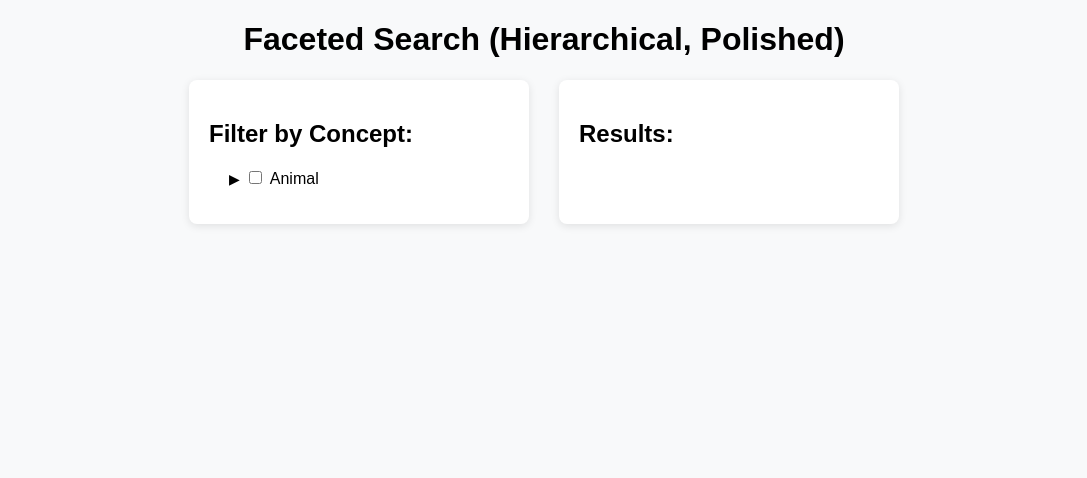
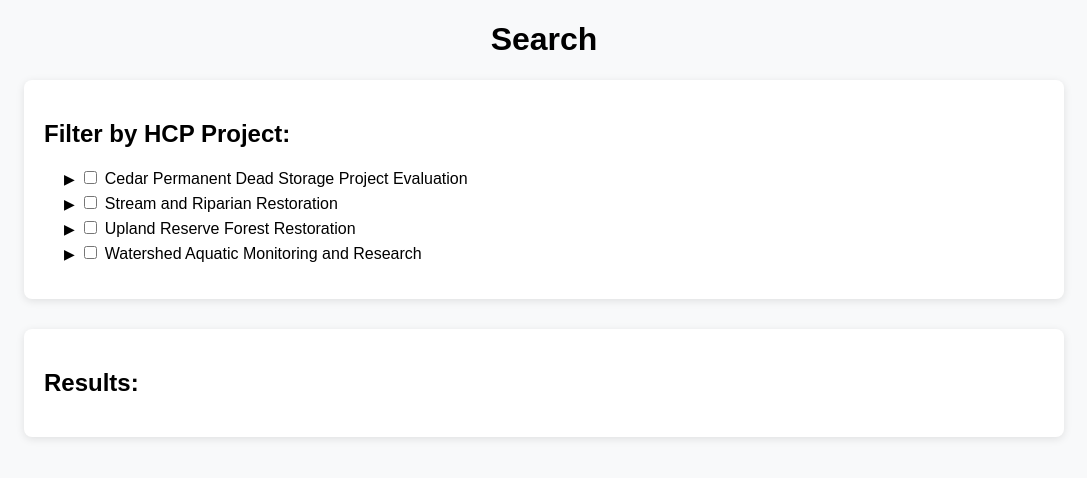
Before and after one commit to clnsmth/facet, a plain HTML site: page index.html in a window 1280 px wide. Shown: the whole page, without its empty margins (96-1183 px from the left). Drawn offline with Linux system fonts and the light colour scheme.

Commit message:
Filter by HCP Project vocabulary

```diff
--- a/app.js
+++ b/app.js
@@ -1,20 +1,3 @@
-const vocabulary = {
-  "concepts": [
-    { "id": "1", "label": "Animal", "narrower": ["2", "3"] },
-    { "id": "2", "label": "Mammal", "narrower": ["4"] },
-    { "id": "3", "label": "Bird", "narrower": [] },
-    { "id": "4", "label": "Dog", "narrower": [] }
-  ]
-};
-
-const data = {
-  "records": [
-    { "id": "a1", "title": "Golden Retriever", "concepts": ["4"] },
-    { "id": "a2", "title": "Bald Eagle", "concepts": ["3"] },
-    { "id": "a3", "title": "Elephant", "concepts": ["2"] }
-  ]
-};
-
 const conceptMap = {};
 vocabulary.concepts.forEach(c => {
   conceptMap[c.id] = c;
@@ -85,6 +68,14 @@ function filterRecords(selectedConcepts) {
   );
 }
 
+const data = {
+  "records": [
+    { "id": "a1", "title": "Golden Retriever", "concepts": ["http://example.org/concept/dog"] },
+    { "id": "a2", "title": "Bald Eagle", "concepts": ["http://example.org/concept/bird"] },
+    { "id": "a3", "title": "Elephant", "concepts": ["http://example.org/concept/mammal"] }
+  ]
+};
+
 function updateResults() {
   const selected = Array.from(document.querySelectorAll('#concept-form input[type="checkbox"]:checked'))
                          .map(cb => cb.value);
--- a/index.html
+++ b/index.html
@@ -7,13 +7,13 @@
 </head>
 <body>
 
-<h1>Faceted Search (Hierarchical, Polished)</h1>
+<h1>Search</h1>
 
-<div class="container">
+<div class="container-vertical">
 
   <!-- Filters Section -->
   <div id="filters" class="panel">
-    <h2>Filter by Concept:</h2>
+    <h2>Filter by HCP Project:</h2>
     <form id="concept-form">
       <!-- Concept Tree will be inserted here -->
     </form>
@@ -29,6 +29,7 @@
 
 </div>
 
+<script src="vocabulary.js"></script>
 <script src="app.js"></script>
 </body>
 </html>
--- a/style.css
+++ b/style.css
@@ -8,18 +8,20 @@ h1 {
   text-align: center;
 }
 
-.container {
+.container-vertical {
   display: flex;
+  flex-direction: column;
+  align-items: center;
   gap: 30px;
-  justify-content: center;
-  flex-wrap: wrap;
+  max-width: 1000px;
+  margin: auto;
 }
 
 .panel {
   background: #ffffff;
   padding: 20px;
   border-radius: 8px;
-  width: 300px;
+  width: 100%;
   box-shadow: 0 2px 8px rgba(0,0,0,0.1);
 }
 
--- /dev/null
+++ b/vocabulary.js
@@ -0,0 +1,286 @@
+const vocabulary = {
+  "concepts": [
+    {
+      "id": "http://example.org/cedar-permanent-dead-storage-project-evaluation",
+      "label": "Cedar Permanent Dead Storage Project Evaluation",
+      "narrower": [
+        "http://example.org/bull-trout-spawning-impedence-delta-modeling",
+        "http://example.org/bull-trout-spawning-impedence-passage-plan",
+        "http://example.org/common-loon-nesting-habitat-monitoring",
+        "http://example.org/delta-plant-community-monitoring",
+        "http://example.org/pygmy-whitefish-and-rainbow-trout-studies"
+      ]
+    },
+    {
+      "id": "http://example.org/bull-trout-spawning-impedence-delta-modeling",
+      "label": "Bull Trout Spawning Impedence (delta modeling)",
+      "narrower": []
+    },
+    {
+      "id": "http://example.org/bull-trout-spawning-impedence-passage-plan",
+      "label": "Bull Trout Spawning Impedence (passage plan)",
+      "narrower": []
+    },
+    {
+      "id": "http://example.org/common-loon-nesting-habitat-monitoring",
+      "label": "Common Loon Nesting Habitat Monitoring",
+      "narrower": []
+    },
+    {
+      "id": "http://example.org/delta-plant-community-monitoring",
+      "label": "Delta Plant Community Monitoring",
+      "narrower": []
+    },
+    {
+      "id": "http://example.org/pygmy-whitefish-and-rainbow-trout-studies",
+      "label": "Pygmy Whitefish and Rainbow Trout Studies",
+      "narrower": []
+    },
+    {
+      "id": "http://example.org/stream-and-riparian-restoration",
+      "label": "Stream and Riparian Restoration",
+      "narrower": [
+        "http://example.org/bank-revegetation",
+        "http://example.org/bank-stabilization",
+        "http://example.org/large-woody-debris-replacement-in-streams",
+        "http://example.org/riparian-conifer-underplanting",
+        "http://example.org/riparian-restoration-2"
+      ]
+    },
+    {
+      "id": "http://example.org/bank-revegetation",
+      "label": "Bank Revegetation",
+      "narrower": []
+    },
+    {
+      "id": "http://example.org/bank-stabilization",
+      "label": "Bank Stabilization",
+      "narrower": []
+    },
+    {
+      "id": "http://example.org/large-woody-debris-replacement-in-streams",
+      "label": "Large Woody Debris Replacement in Streams",
+      "narrower": []
+    },
+    {
+      "id": "http://example.org/riparian-conifer-underplanting",
+      "label": "Riparian Conifer Underplanting",
+      "narrower": []
+    },
+    {
+      "id": "http://example.org/riparian-restoration-2",
+      "label": "Riparian Restoration",
+      "narrower": []
+    },
+    {
+      "id": "http://example.org/upland-reserve-forest-restoration",
+      "label": "Upland Reserve Forest Restoration",
+      "narrower": [
+        "http://example.org/upland-forest-planting",
+        "http://example.org/upland-forest-thinning",
+        "http://example.org/upland-restoration-thinning-2"
+      ]
+    },
+    {
+      "id": "http://example.org/upland-forest-planting",
+      "label": "Upland Forest Planting",
+      "narrower": []
+    },
+    {
+      "id": "http://example.org/upland-forest-thinning",
+      "label": "Upland Forest Thinning",
+      "narrower": []
+    },
+    {
+      "id": "http://example.org/upland-restoration-thinning-2",
+      "label": "Upland Restoration Thinning",
+      "narrower": []
+    },
+    {
+      "id": "http://example.org/watershed-aquatic-monitoring-and-research",
+      "label": "Watershed Aquatic Monitoring and Research",
+      "narrower": [
+        "http://example.org/aquatic-restoration-monitoring",
+        "http://example.org/bull-trout-adult-surveys-spawning",
+        "http://example.org/bull-trout-adult-surveys-weir",
+        "http://example.org/bull-trout-fry-juvenile-surveys",
+        "http://example.org/bull-trout-lake-telemetry-studies",
+        "http://example.org/bull-trout-monitoring",
+        "http://example.org/bull-trout-redd-inundation-study",
+        "http://example.org/bull-trout-stream-distribution",
+        "http://example.org/bull-trout-stream-telemetry-studies",
+        "http://example.org/common-loon-monitoring-2",
+        "http://example.org/long-term-stream-monitoring",
+        "http://example.org/water-temperature-monitoring-program",
+        "http://example.org/assessment-of-expanded-forest-attribute-data",
+        "http://example.org/assessment-of-expanded-forest-stand-data",
+        "http://example.org/augmentation-of-forest-habitat-inventory",
+        "http://example.org/forest-disturbance-monitoring",
+        "http://example.org/forest-habitat-modeling",
+        "http://example.org/gis-data-compatibility-study",
+        "http://example.org/long-term-forest-monitoring-2",
+        "http://example.org/marbled-murrelet-habitat-enhancement",
+        "http://example.org/marbled-murrelet-monitoring-2",
+        "http://example.org/marbled-murrelet-survey-2nd-growth",
+        "http://example.org/marbled-murrelet-survey-old-growth",
+        "http://example.org/old-growth-classification",
+        "http://example.org/owl-site-center-surveys",
+        "http://example.org/riparian-monitoring-2",
+        "http://example.org/species-habitat-modeling",
+        "http://example.org/spotted-owl-baseline-survey",
+        "http://example.org/upland-restoration-monitoring-2",
+        "http://example.org/wildlife-species-and-habitat-surveys"
+      ]
+    },
+    {
+      "id": "http://example.org/aquatic-restoration-monitoring",
+      "label": "Aquatic Restoration Monitoring",
+      "narrower": []
+    },
+    {
+      "id": "http://example.org/bull-trout-adult-surveys-spawning",
+      "label": "Bull Trout Adult Surveys (spawning)",
+      "narrower": []
+    },
+    {
+      "id": "http://example.org/bull-trout-adult-surveys-weir",
+      "label": "Bull Trout Adult Surveys (weir)",
+      "narrower": []
+    },
+    {
+      "id": "http://example.org/bull-trout-fry-juvenile-surveys",
+      "label": "Bull Trout Fry/Juvenile Surveys",
+      "narrower": []
+    },
+    {
+      "id": "http://example.org/bull-trout-lake-telemetry-studies",
+      "label": "Bull Trout Lake Telemetry Studies",
+      "narrower": []
+    },
+    {
+      "id": "http://example.org/bull-trout-monitoring",
+      "label": "Bull Trout Monitoring",
+      "narrower": []
+    },
+    {
+      "id": "http://example.org/bull-trout-redd-inundation-study",
+      "label": "Bull Trout Redd Inundation Study",
+      "narrower": []
+    },
+    {
+      "id": "http://example.org/bull-trout-stream-distribution",
+      "label": "Bull Trout Stream Distribution",
+      "narrower": []
+    },
+    {
+      "id": "http://example.org/bull-trout-stream-telemetry-studies",
+      "label": "Bull Trout Stream Telemetry Studies",
+      "narrower": []
+    },
+    {
+      "id": "http://example.org/common-loon-monitoring-2",
+      "label": "Common Loon Monitoring",
+      "narrower": []
+    },
+    {
+      "id": "http://example.org/long-term-stream-monitoring",
+      "label": "Long-term Stream Monitoring",
+      "narrower": []
+    },
+    {
+      "id": "http://example.org/water-temperature-monitoring-program",
+      "label": "Water Temperature Monitoring Program",
+      "narrower": []
+    },
+    {
+      "id": "http://example.org/assessment-of-expanded-forest-attribute-data",
+      "label": "Assessment of Expanded Forest Attribute Data",
+      "narrower": []
+    },
+    {
+      "id": "http://example.org/assessment-of-expanded-forest-stand-data",
+      "label": "Assessment of Expanded Forest Stand Data",
+      "narrower": []
+    },
+    {
+      "id": "http://example.org/augmentation-of-forest-habitat-inventory",
+      "label": "Augmentation of Forest Habitat Inventory",
+      "narrower": []
+    },
+    {
+      "id": "http://example.org/forest-disturbance-monitoring",
+      "label": "Forest Disturbance Monitoring",
+      "narrower": []
+    },
+    {
+      "id": "http://example.org/forest-habitat-modeling",
+      "label": "Forest Habitat Modeling",
+      "narrower": []
+    },
+    {
+      "id": "http://example.org/gis-data-compatibility-study",
+      "label": "GIS Data Compatibility Study",
+      "narrower": []
+    },
+    {
+      "id": "http://example.org/long-term-forest-monitoring-2",
+      "label": "Long-Term Forest Monitoring",
+      "narrower": []
+    },
+    {
+      "id": "http://example.org/marbled-murrelet-habitat-enhancement",
+      "label": "Marbled Murrelet Habitat Enhancement",
+      "narrower": []
+    },
+    {
+      "id": "http://example.org/marbled-murrelet-monitoring-2",
+      "label": "Marbled Murrelet Monitoring",
+      "narrower": []
+    },
+    {
+      "id": "http://example.org/marbled-murrelet-survey-2nd-growth",
+      "label": "Marbled Murrelet Survey - 2nd Growth",
+      "narrower": []
+    },
+    {
+      "id": "http://example.org/marbled-murrelet-survey-old-growth",
+      "label": "Marbled Murrelet Survey - Old Growth",
+      "narrower": []
+    },
+    {
+      "id": "http://example.org/old-growth-classification",
+      "label": "Old Growth Classification",
+      "narrower": []
+    },
+    {
+      "id": "http://example.org/owl-site-center-surveys",
+      "label": "Owl Site Center Surveys",
+      "narrower": []
+    },
+    {
+      "id": "http://example.org/riparian-monitoring-2",
+      "label": "Riparian Monitoring",
+      "narrower": []
+    },
+    {
+      "id": "http://example.org/species-habitat-modeling",
+      "label": "Species Habitat Modeling",
+      "narrower": []
+    },
+    {
+      "id": "http://example.org/spotted-owl-baseline-survey",
+      "label": "Spotted Owl Baseline Survey",
+      "narrower": []
+    },
+    {
+      "id": "http://example.org/upland-restoration-monitoring-2",
+      "label": "Upland restoration monitoring",
+      "narrower": []
+    },
+    {
+      "id": "http://example.org/wildlife-species-and-habitat-surveys",
+      "label": "Wildlife Species and Habitat Surveys",
+      "narrower": []
+    }
+  ]
+};
```
Also changed, not shown: 1 other file.
